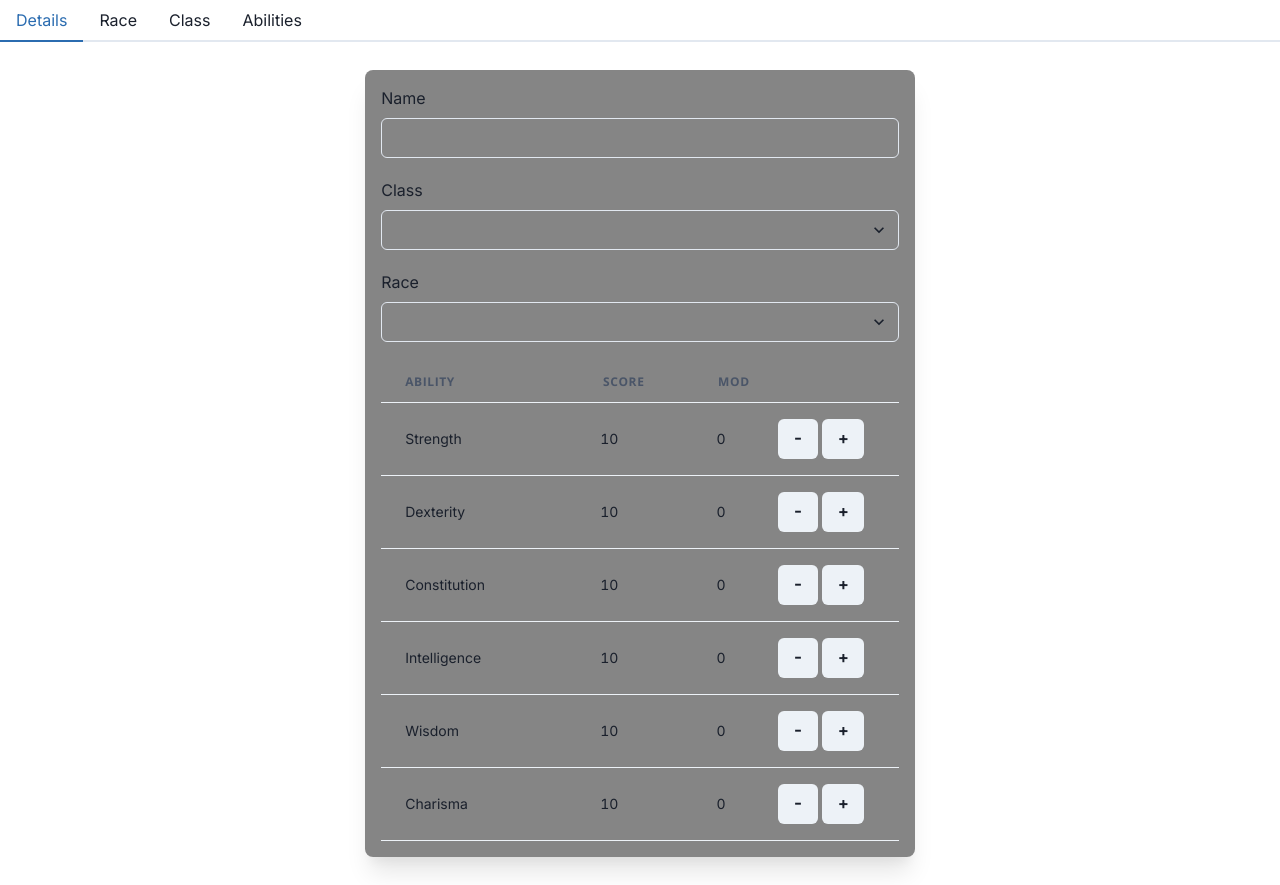
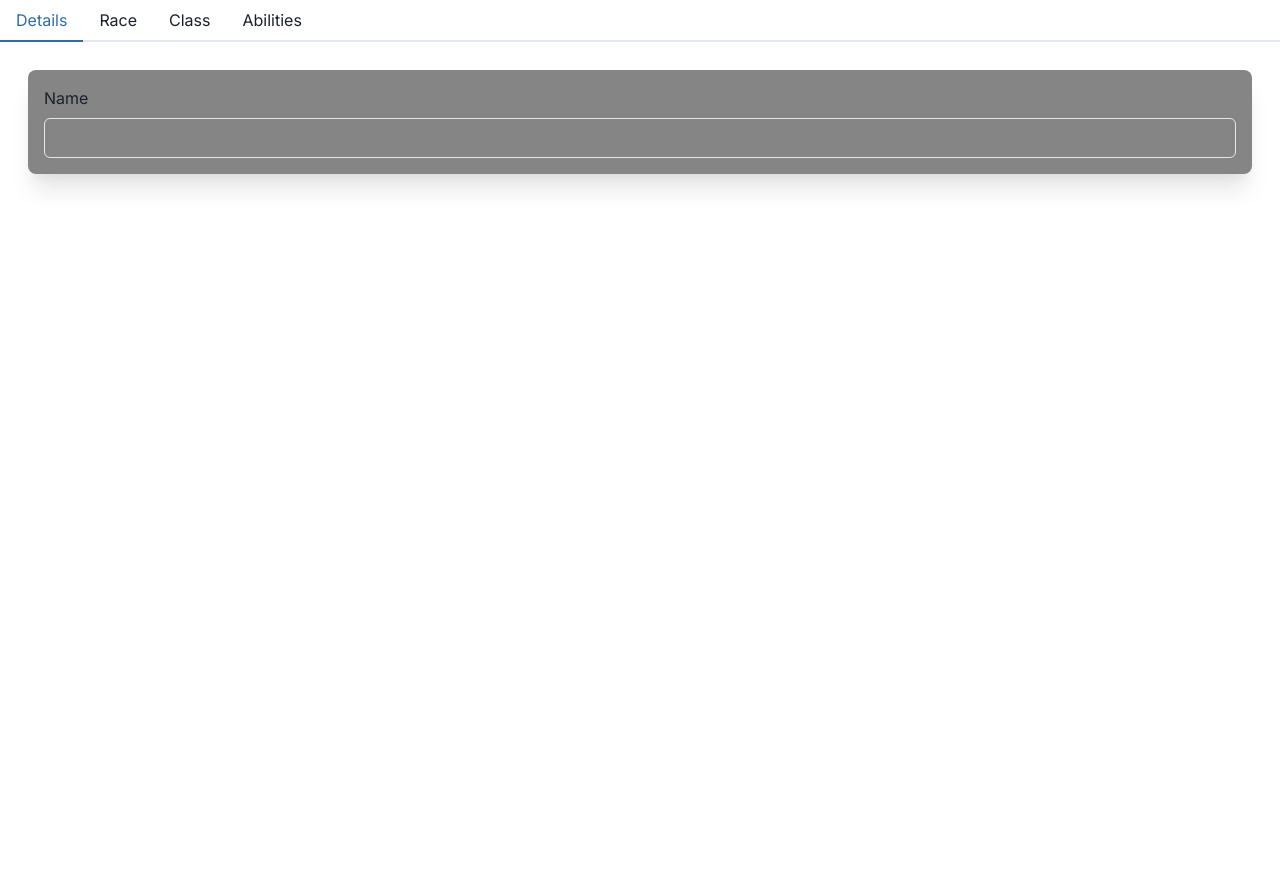
Before and after one commit to francozanini/armory, a React (Vite) app in the folder armory-web-client/: page / in a window 1280 px wide. After the commit the page ends 800 px from the top, so only its background shows below. Built offline with nearby package versions, Linux system fonts and the light colour scheme.

Commit message:
(refactor) extracted BlackBox component

```diff
--- a/armory-web-client/src/App.tsx
+++ b/armory-web-client/src/App.tsx
@@ -1,21 +1,9 @@
-import {
-    Box,
-    Container,
-    Flex,
-    FormControl,
-    FormLabel,
-    Input,
-    Select,
-    Tab,
-    TabList,
-    TabPanel,
-    TabPanels,
-    Tabs
-} from '@chakra-ui/react'
+import {FormControl, FormLabel, Input, Select, Tab, TabList, TabPanel, TabPanels, Tabs} from '@chakra-ui/react'
 
 import './App.css'
 import {Abilities} from "./Abilities";
-
+import React from "react";
+import {BlackBox} from "./BlackBox";
 
 function App() {
     return (
@@ -28,13 +16,26 @@ function App() {
             </TabList>
             <TabPanels>
                 <TabPanel>
-                    <Container>
-                        <Box background={"blackAlpha.600"} m={[2, 3]} p={[0.5, 1]} borderRadius='lg' shadow={"xl"}>
-                            <Flex m={[2, 3]} gap={5} flexDirection={"column"}>
+                    <BlackBox>
                         <FormControl>
                             <FormLabel>Name</FormLabel>
                             <Input placeholder=' '/>
                         </FormControl>
+                    </BlackBox>
+                </TabPanel>
+                <TabPanel>
+                    <BlackBox>
+                        <FormControl>
+                            <FormLabel>Race</FormLabel>
+                            <Select placeholder=' '>
+                                <option value='human'>Human</option>
+                                <option value='dwarf'>Dwarf</option>
+                            </Select>
+                        </FormControl>
+                    </BlackBox>
+                </TabPanel>
+                <TabPanel>
+                    <BlackBox>
                         <FormControl>
                             <FormLabel>Class</FormLabel>
                             <Select placeholder=' '>
@@ -42,21 +43,13 @@ function App() {
                                 <option value='cleric'>Cleric</option>
                             </Select>
                         </FormControl>
-                                <FormControl>
-                                    <FormLabel>Race</FormLabel>
-                                    <Select placeholder=' '>
-                                        <option value='human'>Human</option>
-                                        <option value='dwarf'>Dwarf</option>
-                                    </Select>
-                                </FormControl>
+                    </BlackBox>
+                </TabPanel>
+                <TabPanel>
+                    <BlackBox>
                         <Abilities/>
-                            </Flex>
-                        </Box>
-                    </Container>
+                    </BlackBox>
                 </TabPanel>
-                <TabPanel></TabPanel>
-                <TabPanel></TabPanel>
-                <TabPanel></TabPanel>
             </TabPanels>
         </Tabs>)
 
--- /dev/null
+++ b/armory-web-client/src/BlackBox.tsx
@@ -0,0 +1,12 @@
+import {Box, Flex} from "@chakra-ui/react";
+import React from "react";
+
+export function BlackBox({children}: { children: JSX.Element }) {
+    return (
+        <Box background={"blackAlpha.600"} m={[2, 3]} p={[0.5, 1]} borderRadius='lg' shadow={"xl"}>
+            <Flex m={[2, 3]} gap={5} flexDirection={"column"}>
+                {children}
+            </Flex>
+        </Box>
+    )
+}
```
Lines whose indentation alone changed are shown as unchanged.
